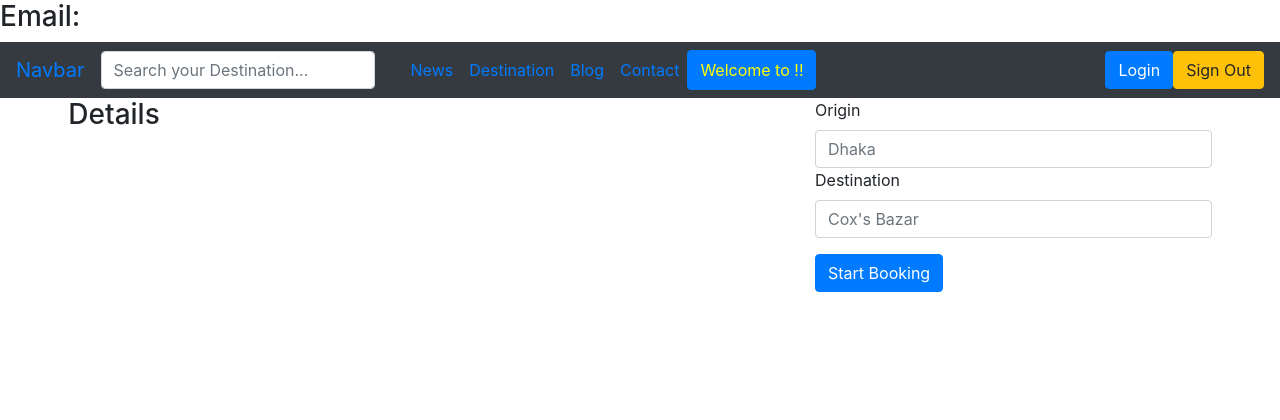
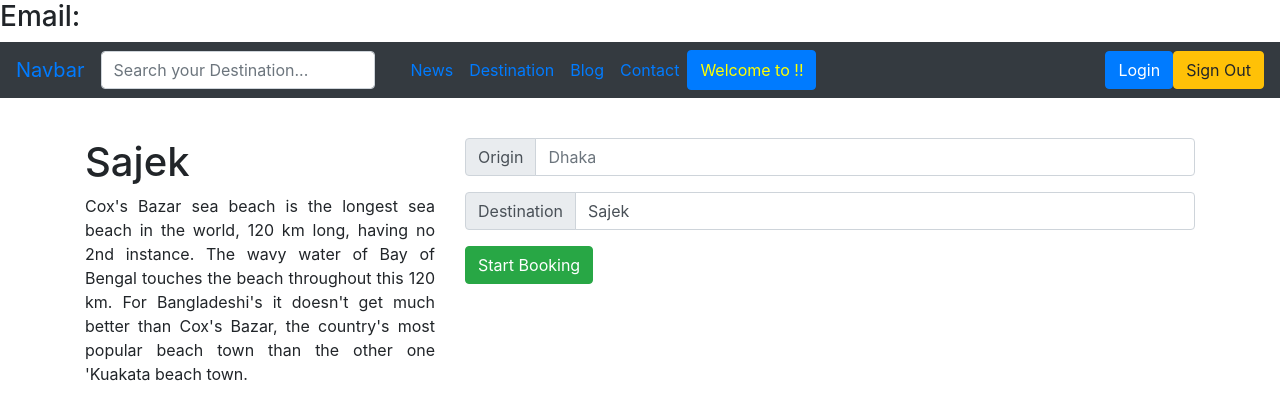
Before and after one commit to nahidkishore/travel-bd, a React (Create React App) app: page /booking/1 in a window 1280 px wide. Shown: the top 420 px of the page. Built offline with nearby package versions, Linux system fonts and the light colour scheme.

Commit message:
booking check out auth

```diff
--- a/src/App.js
+++ b/src/App.js
@@ -16,6 +16,7 @@ import PrivateRoute from './components/PrivateRoute/PrivateRoute';
 import Contact from './components/Others/Contact';
 import Blog from './components/Others/Blog';
 import News from './components/Others/News';
+import Hotels from './components/Hotels/Hotels';
 
 export const UserContext = createContext();
 
@@ -35,7 +36,7 @@ function App(props) {
           <Home></Home>
           </Route>
           <Route path="/destination">
-     <PlaceDetails></PlaceDetails>
+         <PlaceDetails></PlaceDetails>
           </Route>
           <Route path="/booking/:placeId">
              <PlaceDetails></PlaceDetails>
@@ -45,6 +46,10 @@ function App(props) {
             <BookingCheckout></BookingCheckout>
 
           </PrivateRoute>
+          <Route  path="/hotelDetails/:placeId">
+            <Hotels></Hotels>
+
+          </Route>
           <Route path="/contact">
             <Contact></Contact>
           </Route>
--- a/src/components/FakeData/fakeData.js
+++ b/src/components/FakeData/fakeData.js
@@ -3,24 +3,90 @@ const fakeData=[
     id:1,
     title:"Sajek",
     description:"sajek is most beautiful place",
+    details:"Cox's Bazar sea beach is the longest sea beach in the world, 120 km long, having no 2nd instance. The wavy water of Bay of Bengal touches the beach throughout this 120 km. For Bangladeshi's it doesn't get much better than Cox's Bazar, the country's most popular beach town than the other one 'Kuakata beach town.",
     imageUrl:'https://iili.io/2ni7Lb.png',
-    price:119
+    map:'https://www.google.com/maps/embed?pb=!1m26!1m12!1m3!1d3890205.7673232267!2d89.95409521206258!3d23.62167563909016!2m3!1f0!2f0!3f0!3m2!1i1024!2i768!4f13.1!4m11!3e6!4m3!3m2!1d23.774608999999998!2d90.42194549999999!4m5!1s0x3752feb9eb8c7313%3A0xf1d07a0cc84f174c!2ssajek%20valley%20google%20map!3m2!1d23.4055511!2d92.2786261!5e0!3m2!1sen!2sbd!4v1600332011782!5m2!1sen!2sbd',
+    price:119,
+    hotel:[
+      {
+        name:'Sajek Resort',
+        photo:'https://iili.io/2oywTx.png',
+        perNight:15,
+        rating:4.6
+      },
+      {
+        name:'Meghadree Eco Resort',
+        photo:'https://iili.io/2oyOQV.png',
+        perNight:18,
+        rating:4.8
+      },
+      {
+        name:'Hotel Maitree, Sajek Valley',
+        photo:'https://iili.io/2oyNhQ.png',
+        perNight:10,
+        rating:4.3
+      }
+    ],
 
   },
   {
     id:2,
     title:"SREEMANGAL",
     description:'Sreemangal is most beautiful place for tour traveller',
+    details:'Sreemangal is situated in Moulvibazar district in sylhet division. Sreemangal is an Upazila. It is famous for tea garden. Rain all time occurs here. Nature has adorned sreemangal with green tress. Its natural scenery is very charming. It soothes one’s eyes. Birds are twittering always here. The first tea garden in Bangladesh which names “Malni chho ra tea garden” is here. Only one tea research institute in Bangladesh which name is BTRI (Bangladesh Tea Research Institute) is situated in Sreemangal.',
     imageUrl:'https://iili.io/2ngJG2.png',
-    price:80
+    map:'https://www.google.com/maps/embed?pb=!1m18!1m12!1m3!1d58175.13504705564!2d91.69002475043726!3d24.3135206844528!2m3!1f0!2f0!3f0!3m2!1i1024!2i768!4f13.1!3m3!1m2!1s0x37517a7a9ac91745%3A0x50f827893a88c955!2sSreemangal!5e0!3m2!1sen!2sbd!4v1600333015933!5m2!1sen!2sbd',
+    price:80,
+    hotel:[
+      {
+        name:'Sreemangal Resort',
+        photo:'https://iili.io/2oywTx.png',
+        perNight:15,
+        rating:4.6
+      },
+      {
+        name:'Tea Heaven Resort',
+        photo:'https://iili.io/2oyOQV.png',
+        perNight:20,
+        rating:4.9
+      },
+      {
+        name:'Grand Sultan Tea Resort & Golf',
+        photo:'https://iili.io/2oyNhQ.png',
+        perNight:14,
+        rating:4.3
+      }
+    ],
 
   },
   {
     id:3,
     title:"SUNDARBANS",
-    description:'sunderbans is the most beautiful place in world',
+    description:'The Sundarbans mangrove forest, one of the largest such forests in the world',
+    details:'The Sundarbans mangrove forest, one of the largest such forests in the world (140,000 ha), lies on the delta of the Ganges, Brahmaputra and Meghna rivers on the Bay of Bengal. It is adjacent to the border of India’s Sundarbans World Heritage site inscribed in 1987. The site is intersected by a complex network of tidal waterways, mudflats and small islands of salt-tolerant mangrove forests, and presents an excellent example of ongoing ecological processes.',
     imageUrl:'https://iili.io/2ngHCl.png',
-    price:140
+    map:'https://www.google.com/maps/embed?pb=!1m18!1m12!1m3!1d946898.4168831704!2d88.72650536235705!3d22.01813251593307!2m3!1f0!2f0!3f0!3m2!1i1024!2i768!4f13.1!3m3!1m2!1s0x3a004caac2c7b315%3A0x4716abcfbb16c93c!2sSundarbans!5e0!3m2!1sen!2sbd!4v1600333069687!5m2!1sen!2sbd',
+    price:140,
+    hotel:[
+      {
+        name:'Sundarban Resort',
+        photo:'https://iili.io/2oywTx.png',
+        perNight:15,
+        rating:4.6
+      },
+      {
+        name:'The Eco Resort',
+        photo:'https://iili.io/2oyOQV.png',
+        perNight:18,
+        rating:4.8
+      },
+      {
+        name:'Hotel Sundarbans',
+        photo:'https://iili.io/2oyNhQ.png',
+        perNight:10,
+        rating:4.3
+      }
+    ],
 
   },
 ];
--- a/src/components/Header/Header.js
+++ b/src/components/Header/Header.js
@@ -9,6 +9,8 @@ const Header = () => {
     <div>
       <Navbar bg="dark" variant="dark">
     <Navbar.Brand href=""><Link to="/home">Navbar</Link></Navbar.Brand>
+    <Navbar.Toggle aria-controls="responsive-navbar-nav" />
+    <Navbar.Collapse id="responsive-navbar-nav">
     <Form inline>
       <FormControl type="text" placeholder="Search your Destination..." className="mr-sm-2" />
 
@@ -24,6 +26,7 @@ const Header = () => {
     </Nav>
     <Link to="/login"><Button>Login</Button></Link>
     <Button onClick={()=> setLoggedInUser({})} variant="warning">Sign Out</Button>
+    </Navbar.Collapse>
 
 
   </Navbar>
--- /dev/null
+++ b/src/components/Hotels/Hotels.js
@@ -0,0 +1,31 @@
+import React, { useEffect, useState } from 'react';
+import { Col, Container, Row } from 'react-bootstrap';
+import { useParams } from 'react-router-dom';
+import fakeData from '../FakeData/fakeData';
+
+const Hotels = () => {
+  const {PlaceId} = useParams();
+  const [hotels,setHotels] = useState({});
+  const {hotel,map,title}=hotels;
+  useEffect(() =>{
+    const selectedHotel=fakeData.find(place =>place.id ==PlaceId)
+    setHotels(selectedHotel);
+  },[])
+
+  return (
+    <div>
+      <h3>Hotels information</h3>
+      <Container>
+        <Row>
+          <Col xs={6} md={4}>
+     <p>{title}</p>
+
+
+          </Col>
+        </Row>
+      </Container>
+    </div>
+  );
+};
+
+export default Hotels;
--- a/src/components/Place/Booking.js
+++ b/src/components/Place/Booking.js
@@ -5,11 +5,8 @@ import { Link } from 'react-router-dom';
 const Booking = () => {
 
   return (
-    <div className="d-flex justify-content-around">
-      <div className="col-md-6">
-<h3>Details</h3>
-      </div>
-      <div className="col-md-4">
+
+      <div>
       <Form>
       <Form.Group>
       <Form.Label>Origin</Form.Label>
@@ -23,7 +20,7 @@ const Booking = () => {
       </div>
 
 
-    </div>
+
   );
 };
 
--- a/src/components/PlaceDetails/PlaceDetails.js
+++ b/src/components/PlaceDetails/PlaceDetails.js
@@ -1,22 +1,58 @@
 import React, { useEffect, useState } from 'react';
-import { useParams } from 'react-router-dom';
+import { Button, Col, Form, FormControl, InputGroup, Row } from 'react-bootstrap';
+import { Link, useParams } from 'react-router-dom';
 import fakeData from '../FakeData/fakeData';
-import Booking from '../Place/Booking';
 
 
 const PlaceDetails = () => {
   const {placeId}=useParams();
   const [places,setPlaces]=useState({})
+  const {title, details,id}=places;
 
   useEffect(() =>{
-    const selectedPlace =fakeData.find(place => place.id ===placeId)
+    const selectedPlace =fakeData.find(place => place.id == placeId)
     setPlaces(selectedPlace)
   },[placeId])
 
+const bookStyle={
+  marginTop:'40px',
+  textAlign: 'justify'
+}
+return (
+  <div style={bookStyle} className="container">
+    <Row>
+      <Col  xs={6} md={4}>
 
-return (
-  <div>
-<Booking></Booking>
+        <h1>{title}</h1>
+       <p>{details}</p>
+
+
+      </Col>
+      <Col xs={12} md={8}>
+
+      <Form>
+      <InputGroup className="mb-3">
+    <InputGroup.Prepend>
+       <InputGroup.Text>Origin</InputGroup.Text>
+    </InputGroup.Prepend>
+    <FormControl  placeholder="Dhaka" />
+    </InputGroup>
+    <InputGroup  className="mb-3">
+    <InputGroup.Prepend>
+    <InputGroup.Text>Destination</InputGroup.Text>
+
+    </InputGroup.Prepend>
+    <FormControl  aria-label="Destination" value={title} required />
+
+    </InputGroup>
+    <Link to={"/checkout"}><Button  variant="success" type="submit">Start Booking</Button></Link>
+
+      </Form>
+
+
+      </Col>
+    </Row>
+
 
 
 
```
